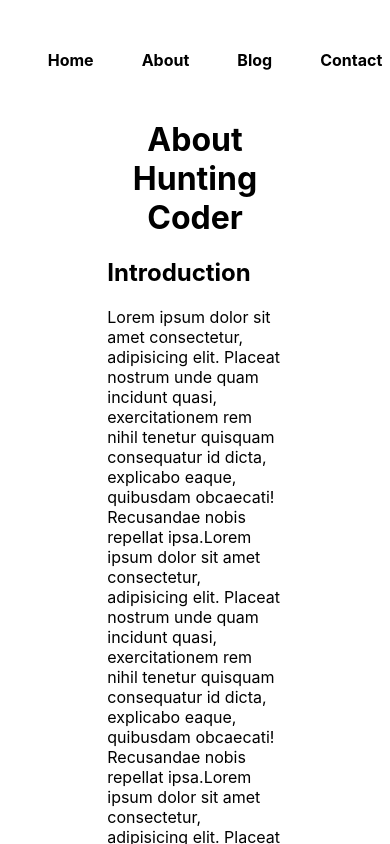
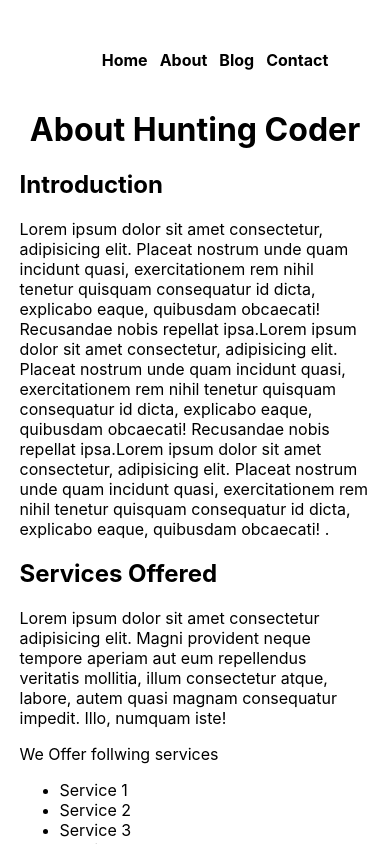
Before and after one commit to vishaldonga/blog-nextjs, a Next.js app: page /about in a window 390 px wide. Shown: the top 844 px of the page. Built offline with nearby package versions, Linux system fonts and the light colour scheme.

Commit message:
Add infinite scroll and responsiveness

```diff
--- a/package.json
+++ b/package.json
@@ -12,7 +12,8 @@
   "dependencies": {
     "next": "12.2.3",
     "react": "18.2.0",
-    "react-dom": "18.2.0"
+    "react-dom": "18.2.0",
+    "react-infinite-scroll-component": "^6.1.0"
   },
   "devDependencies": {
     "eslint": "8.20.0",
--- a/pages/api/blogs.js
+++ b/pages/api/blogs.js
@@ -19,6 +19,7 @@
   // });
 
   let data = await fs.promises.readdir("blogdata")
+  data = data.slice(0, parseInt(req.query.counts)); //for Pagination or Infinite scroll
   let myFile;
   let allBlogs = [];
   for (let index = 0; index < data.length; index++) {
--- a/styles/About.module.css
+++ b/styles/About.module.css
@@ -5,3 +5,10 @@
 .center {
     text-align: center;
 }
+
+@media only screen and (max-width: 600px) {
+    .container {
+        max-width: 90vw;
+        margin: 40px auto;
+    }
+  }
--- a/styles/BlogPost.module.css
+++ b/styles/BlogPost.module.css
@@ -11,3 +11,9 @@
   .container {
     padding: 0 12rem;
   }
+
+  @media only screen and (max-width: 600px) {
+    .container {
+      padding: 0 2.5rem;
+    }
+  }
--- a/styles/Contact.module.css
+++ b/styles/Contact.module.css
@@ -8,3 +8,9 @@
 .formLabel {
     margin: 0px 14px;
 }
+
+@media only screen and (max-width: 600px) {
+    .container {
+        max-width: 86vw;
+    }
+  }
--- a/styles/Home.module.css
+++ b/styles/Home.module.css
@@ -104,7 +104,7 @@
 
 .mainnav ul{
   display: flex;
-justify-content: center;
+  justify-content: center;
   margin-top: 50px;
 }
 
@@ -140,3 +140,9 @@
 .h2 {
   font-size: 2.5rem;
 }
+
+@media only screen and (max-width: 600px) {
+  .mainnav ul li {
+    margin: 0 6px;
+  }
+}
```
Also changed, not shown: pages/blog.js (+36 -4 lines), pages/index.js (line endings or trailing spaces), 1 other file (tests, documents, lock files or other folders).
